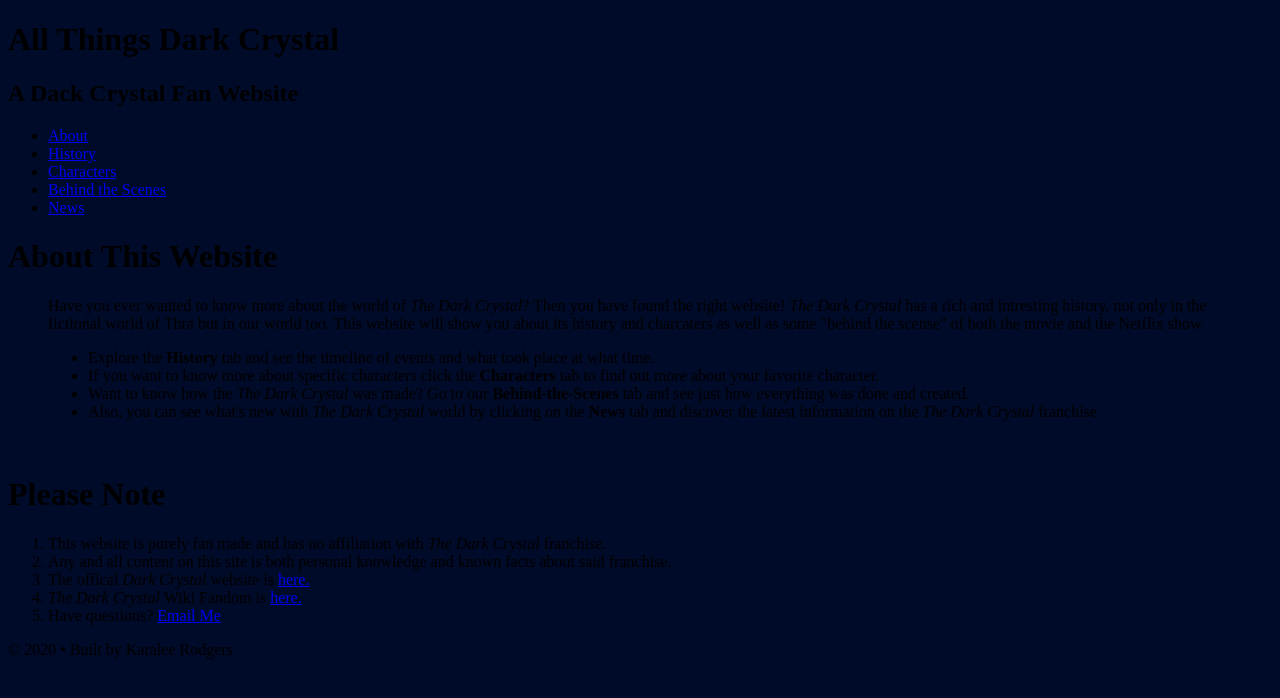
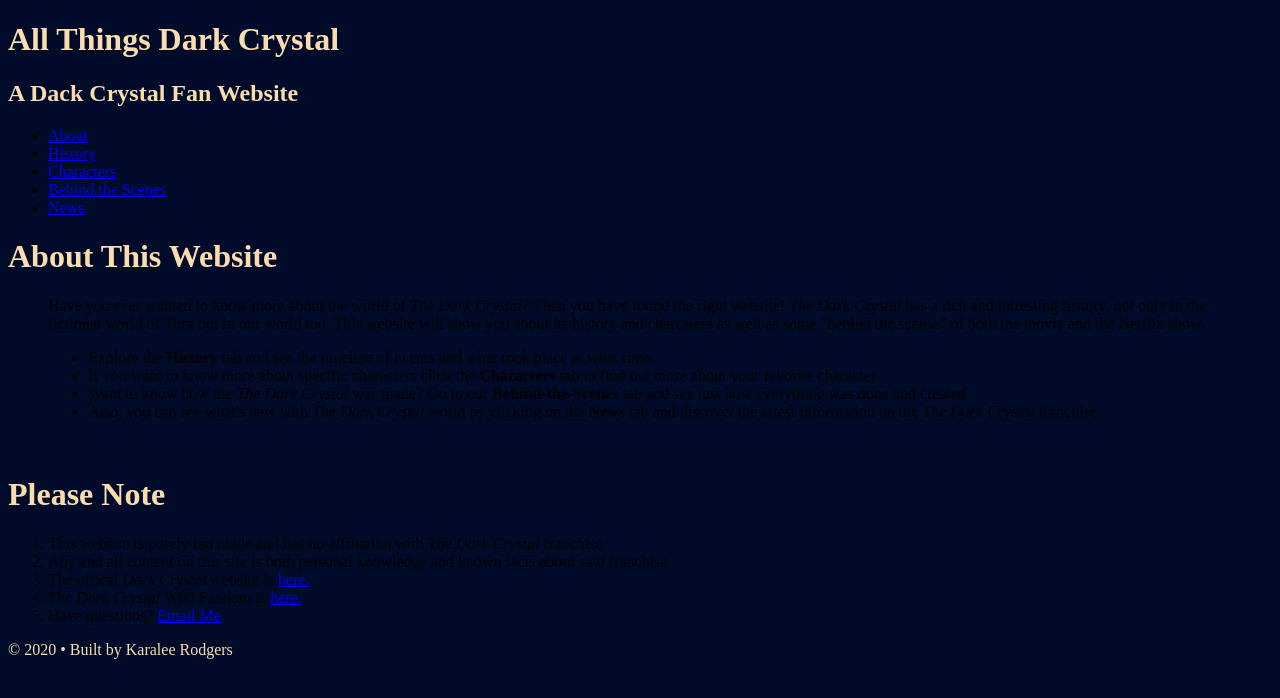
Before and after one commit to whitewolf888k/dgm2120website, a plain HTML site: page index.html in a window 1280 px wide. Drawn offline with Linux system fonts and the light colour scheme.

Commit message:
added h1, h2, p color

```diff
--- a/index.css
+++ b/index.css
@@ -1,3 +1,6 @@
 body {
     background-color: #000B29;
 }
+h1, h2, p {
+    color: #FADCAF
+}
```
